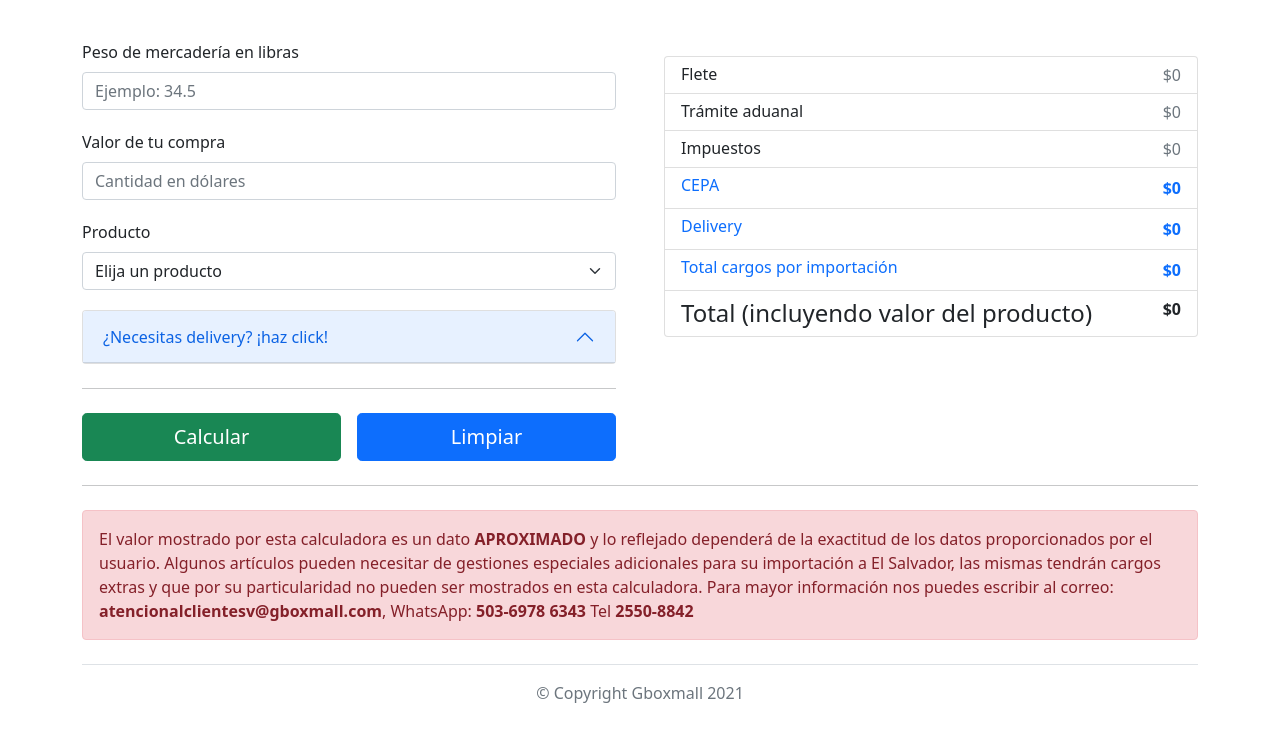
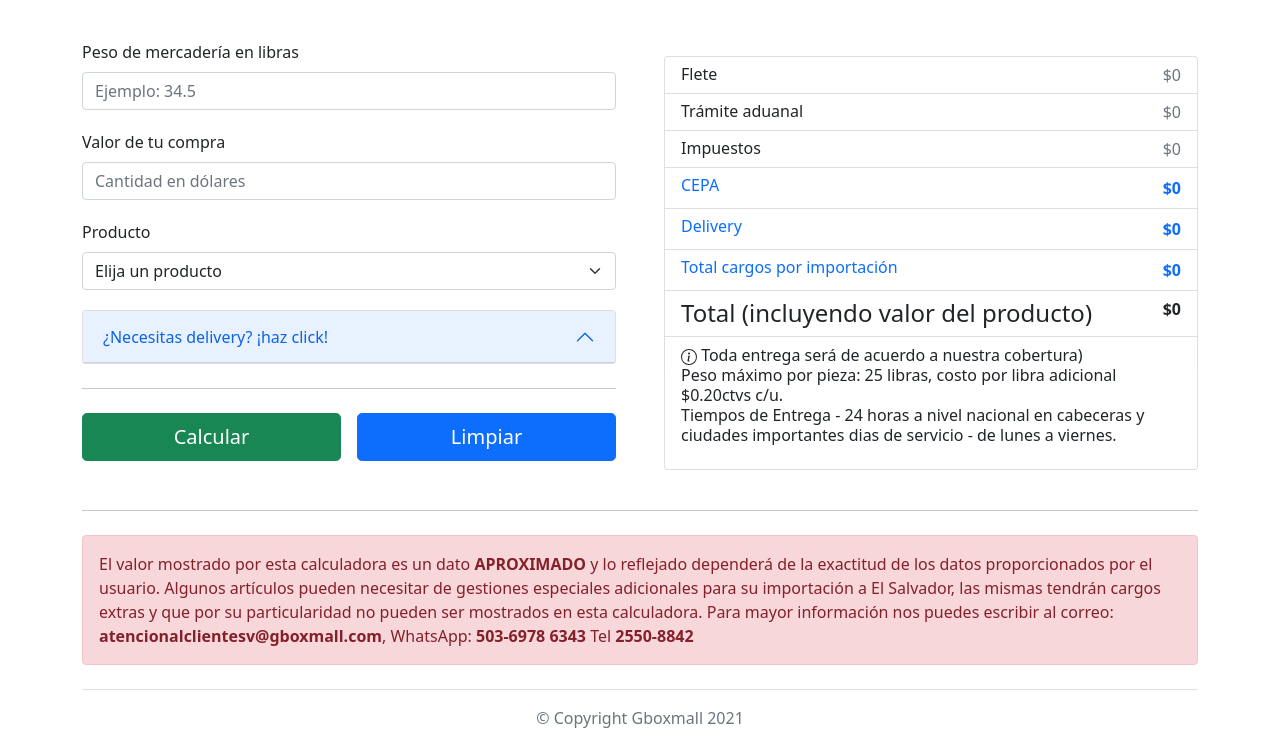
Before and after one commit to Grupo-guticia/CalculadoraOnline, a website with bundled scripts: page index.html in a window 1280 px wide. Shown: the part 138-892 px from the top of the page. Before the commit the page ends 867 px from the top, so only its background shows below. Built offline with nearby package versions, Linux system fonts and the light colour scheme.

Commit message:
added message output on html

```diff
--- a/index.html
+++ b/index.html
@@ -74,6 +74,20 @@
 									<h4  class="my-0">Total (incluyendo valor del producto)</h4>
 								</div>
 								<strong id="total">$0</strong>
+							</li>
+                            <li class="list-group-item d-flex   lh-sm">
+								<div class="text-justify">
+                                    <p>
+                                        <svg xmlns="http://www.w3.org/2000/svg" width="16" height="16" fill="currentColor" class="bi bi-info-circle" viewBox="0 0 16 16">
+                                        <path d="M8 15A7 7 0 1 1 8 1a7 7 0 0 1 0 14zm0 1A8 8 0 1 0 8 0a8 8 0 0 0 0 16z"/>
+                                        <path d="m8.93 6.588-2.29.287-.082.38.45.083c.294.07.352.176.288.469l-.738 3.468c-.194.897.105 1.319.808 1.319.545 0 1.178-.252 1.465-.598l.088-.416c-.2.176-.492.246-.686.246-.275 0-.375-.193-.304-.533L8.93 6.588zM9 4.5a1 1 0 1 1-2 0 1 1 0 0 1 2 0z"/>
+                                        </svg>
+                                        Toda entrega será de acuerdo a nuestra cobertura) <br>
+                                        Peso máximo por pieza: 25 libras, costo por libra adicional $0.20ctvs c/u. <br>
+                                        Tiempos de Entrega - 24 horas a nivel nacional en cabeceras y ciudades importantes
+                                        dias de servicio - de lunes a viernes.
+                                    </p>
+								</div>
 							</li>
 					</ul>
 					</div>
```
